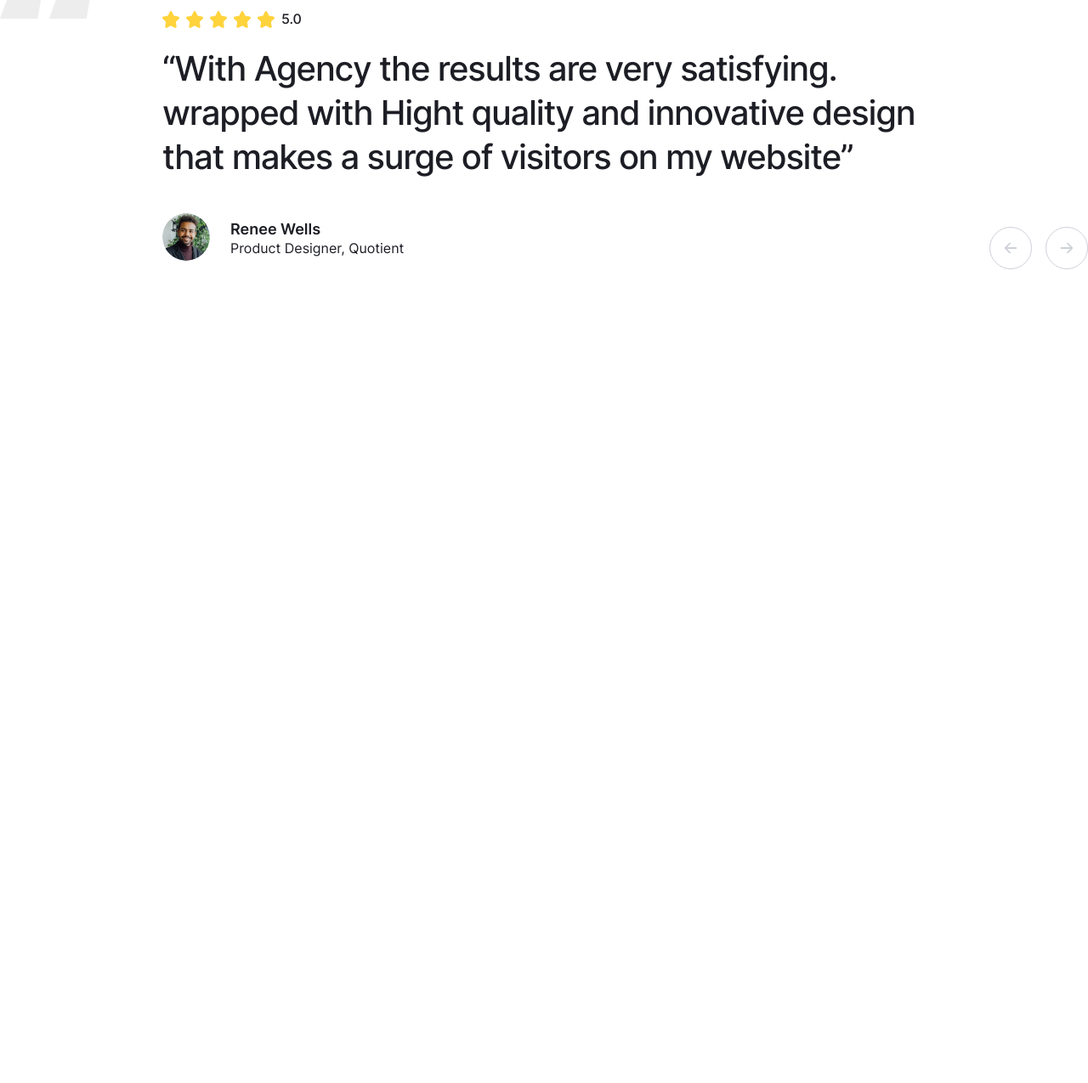
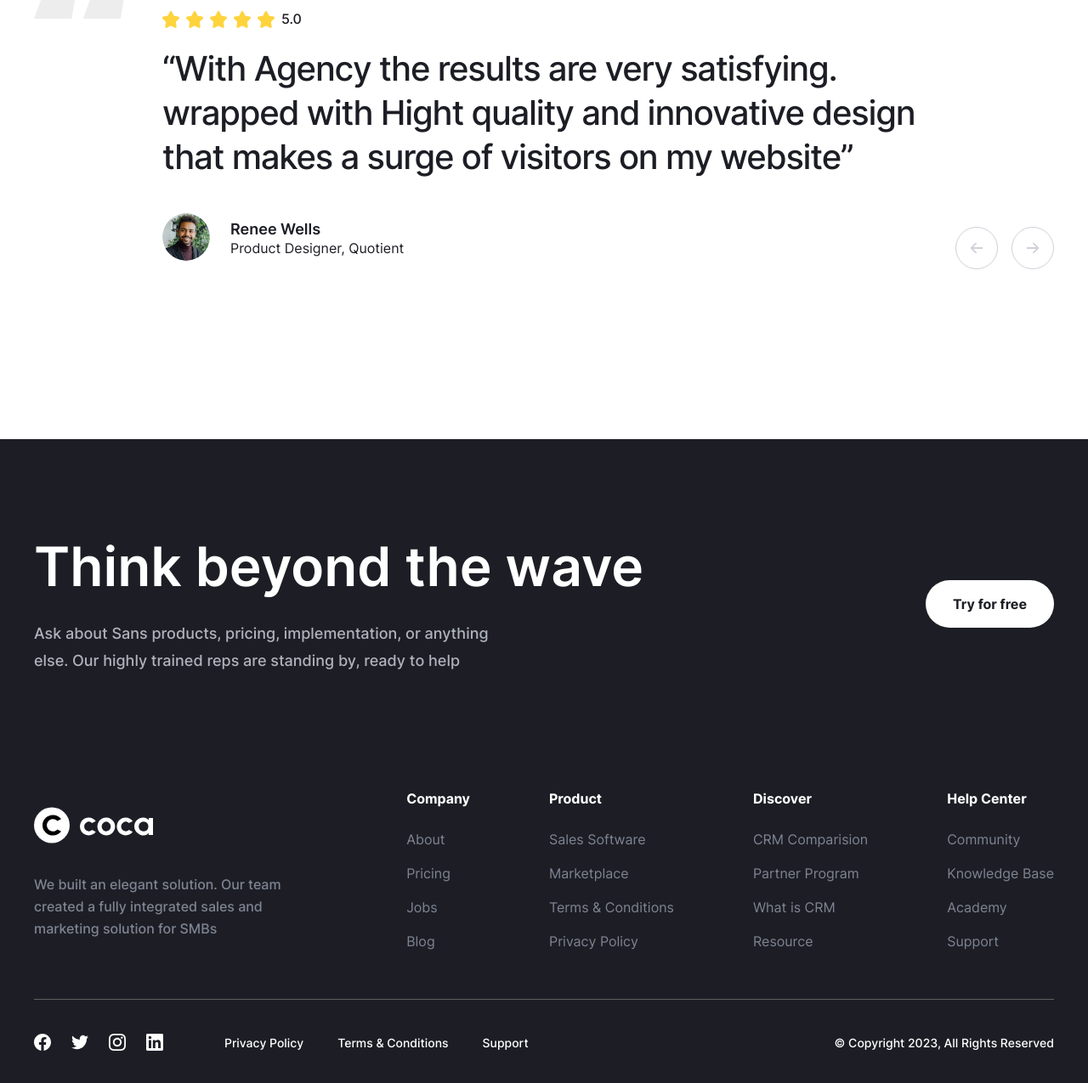
Before and after one commit to serega240805/coca, a website built with Vite: page src/index.html in a window 1280 px wide. Shown: the part 5948-7223 px from the top of the page at 85% size. Before the commit the page ends 6465 px from the top, so only its background shows below. Built offline with nearby package versions, Linux system fonts and the light colour scheme.

Commit message:
Created footer

```diff
--- /dev/null
+++ b/src/html/components/footer.html
@@ -0,0 +1,178 @@
+<footer class="footer">
+    <div class="footer__container">
+      <div class="footer__head">
+        <div class="footer__head-text">
+          <h3 class="footer__title">Think beyond the wave</h3>
+          <p class="footer__descr text-p-medium">
+            Ask about Sans products, pricing, implementation, or anything else.
+            Our highly trained reps are standing by, ready to help
+          </p>
+        </div>
+        <a href="/coca/contact.html#get-started" class="footer__link button-form"
+          >Try for free</a
+        >
+      </div>
+      <div class="footer__body">
+        <div class="footer__body-info">
+          <a href="/coca/" class="footer__logo" aria-label="Home page">
+            <img
+              loading="lazy"
+              src="./assets/icons/light-logo.svg"
+              width="140"
+              height="42"
+              alt="Coca logo"
+            />
+          </a>
+          <p class="footer__body-descr text-p-default">
+            We built an elegant solution. Our team created a fully integrated
+            sales and marketing solution for SMBs
+          </p>
+        </div>
+        <nav class="footer__nav">
+          <ul class="footer__list text-p-default">
+            <li class="footer__item">
+              <h4 class="footer__item-title">Company</h4>
+              <ul class="footer__sublist">
+                <li class="footer__subitem">
+                  <a href="/coca/about.html" class="footer__subitem-link">
+                    About
+                  </a>
+                </li>
+                <li class="footer__subitem">
+                  <a href="/coca/pricing.html" class="footer__subitem-link">
+                    Pricing
+                  </a>
+                </li>
+                <li class="footer__subitem">
+                  <a href="/coca/jobs.html" class="footer__subitem-link">Jobs</a>
+                </li>
+                <li class="footer__subitem">
+                  <a href="/coca/blog.html" class="footer__subitem-link">Blog</a>
+                </li>
+              </ul>
+            </li>
+
+            <li class="footer__item">
+              <h4 class="footer__item-title">Product</h4>
+              <ul class="footer__sublist">
+                <li class="footer__subitem">
+                  <a href="#" class="footer__subitem-link"> Sales Software </a>
+                </li>
+                <li class="footer__subitem">
+                  <a href="#" class="footer__subitem-link"> Marketplace </a>
+                </li>
+                <li class="footer__subitem">
+                  <a href="#" class="footer__subitem-link">
+                    Terms & Conditions
+                  </a>
+                </li>
+                <li class="footer__subitem">
+                  <a href="#" class="footer__subitem-link">Privacy Policy</a>
+                </li>
+              </ul>
+            </li>
+
+            <li class="footer__item">
+              <h4 class="footer__item-title">Discover</h4>
+              <ul class="footer__sublist">
+                <li class="footer__subitem">
+                  <a href="#" class="footer__subitem-link">CRM Comparision</a>
+                </li>
+                <li class="footer__subitem">
+                  <a href="#" class="footer__subitem-link">Partner Program</a>
+                </li>
+                <li class="footer__subitem">
+                  <a href="#" class="footer__subitem-link"> What is CRM </a>
+                </li>
+                <li class="footer__subitem">
+                  <a href="#" class="footer__subitem-link">Resource</a>
+                </li>
+              </ul>
+            </li>
+
+            <li class="footer__item">
+              <h4 class="footer__item-title">Help Center</h4>
+              <ul class="footer__sublist">
+                <li class="footer__subitem">
+                  <a href="#" class="footer__subitem-link">Community</a>
+                </li>
+                <li class="footer__subitem">
+                  <a href="#" class="footer__subitem-link">Knowledge Base</a>
+                </li>
+                <li class="footer__subitem">
+                  <a href="#" class="footer__subitem-link">Academy</a>
+                </li>
+                <li class="footer__subitem">
+                  <a href="#" class="footer__subitem-link">Support</a>
+                </li>
+              </ul>
+            </li>
+          </ul>
+        </nav>
+      </div>
+      <div class="footer__bottom">
+        <div class="footer__bottom-lists">
+          <ul class="footer__social-list">
+            <li class="footer__social-item">
+              <a href="#" class="footer__social-link" aria-label="Facebook">
+                <img
+                  loading="lazy"
+                  src="./assets/icons/socials/fb-icon.svg"
+                  width="20"
+                  height="20"
+                  alt="Facebook icon"
+                />
+              </a>
+            </li>
+            <li class="footer__social-item">
+              <a href="#" class="footer__social-link">
+                <img
+                  loading="lazy"
+                  src="./assets/icons/socials/tw-icon.svg"
+                  width="20"
+                  height="20"
+                  alt="Twitter icon"
+                />
+              </a>
+            </li>
+            <li class="footer__social-item">
+              <a href="#" class="footer__social-link" aria-label="Instagram">
+                <img
+                  loading="lazy"
+                  src="./assets/icons/socials/inst-icon.svg"
+                  width="20"
+                  height="20"
+                  alt="Instagram icon"
+                />
+              </a>
+            </li>
+            <li class="footer__social-item">
+              <a href="#" class="footer__social-link" aria-label="LinkedIn">
+                <img
+                  loading="lazy"
+                  src="./assets/icons/socials/ln-icon.svg"
+                  width="20"
+                  height="20"
+                  alt="LinkedIn icon"
+                />
+              </a>
+            </li>
+          </ul>
+          <ul class="footer__bottom-list text-p-small">
+            <li class="footer__bottom-item">
+              <a href="#" class="footer__bottom-link">Privacy Policy</a>
+            </li>
+            <li class="footer__bottom-item">
+              <a href="#" class="footer__bottom-link">Terms & Conditions</a>
+            </li>
+            <li class="footer__bottom-item">
+              <a href="#" class="footer__bottom-link">Support</a>
+            </li>
+          </ul>
+        </div>
+        <div class="footer__copyright text-p-small">
+          © Copyright 2023, All Rights Reserved
+        </div>
+      </div>
+    </div>
+  </footer>
--- a/src/html/components/home/testimonials.html
+++ b/src/html/components/home/testimonials.html
@@ -1,5 +1,5 @@
 <section class="testimonials">
-    <div class="container">
+    <div class="testimonials__container">
       <div class="testimonials__head">
         <h2 class="testimonials__title heading-h2">
           What our customer are saying
--- a/src/index.html
+++ b/src/index.html
@@ -15,6 +15,8 @@
       <load src="./html/components/home/testimonials.html" />
     </main>
 
+    <load src="./html/components/footer.html" />
+
     <script type="module" src="/js/main.js"></script>
   </body>
 </html>
--- /dev/null
+++ b/src/scss/components/footer.scss
@@ -0,0 +1,281 @@
+.footer {
+  padding: 112px 0 58px;
+  color: #fff;
+  background-color: var(--black-bg-color);
+
+  @include mobile {
+    padding-top: 62px;
+  }
+
+
+  &__head {
+    @include flex-all-between;
+    margin-bottom: 134px;
+
+    @include tablet {
+        gap: 40px;
+        flex-direction: column;
+        align-items: flex-start;
+        margin-bottom: 84px;
+      }
+
+      @include mobile {
+        align-items: center;
+        margin-bottom: 64px;
+        text-align: center;
+      }
+
+      @include small-mobile {
+        margin-bottom: 44px;
+      }
+  }
+
+  &__title {
+    margin-bottom: 24px;
+    font-weight: 600;
+    font-size: 64px;
+    line-height: 120%;
+
+    @include tablet {
+        font-size: 54px;
+      }
+
+      @include mobile {
+        font-size: 42px;
+      }
+  }
+
+  &__descr {
+    max-width: 543px;
+    font-weight: 500;
+    line-height: 178%;
+    color: var(--neutral-color-50);
+  }
+
+  &__link {
+    padding: 16px 32px;
+    color: #1d1e25;
+    background-color: #fff;
+  }
+
+  &__logo {
+    display: inline-block;
+    margin-bottom: 19px;
+
+    @include tablet {
+      margin-bottom: 0;
+    }
+  }
+
+  &__body {
+    @include flex-all-between;
+    margin-bottom: 56px;
+
+    @include tablet {
+      gap: 40px;
+      flex-direction: column;
+      align-items: flex-start;
+    }
+
+    @include mobile {
+      flex-direction: column-reverse;
+    }
+
+    &-info {
+      @include tablet {
+        @include flex-align-center;
+        gap: 30px;
+      }
+
+      @include small-tablet {
+        gap: 10px;
+        flex-direction: column;
+        width: 100%;
+        text-align: center;
+      }
+    }
+
+    &-descr {
+      max-width: 292px;
+      font-weight: 500;
+      line-height: 162%;
+      color: var(--neutral-color-150);
+
+      @include tablet {
+        max-width: 500px;
+      }
+    }
+  }
+
+  &__nav {
+    @include tablet {
+      width: 100%;
+    }
+  }
+
+  &__list {
+    display: flex;
+    gap: 93px;
+
+    @include mini-desktop {
+      gap: 53px;
+      justify-content: center;
+    }
+
+    @include tablet {
+      justify-content: space-between;
+    }
+
+    @include mobile {
+      gap: 40px 60px;
+      flex-wrap: wrap;
+      justify-content: center;
+    }
+
+    @include small-mobile {
+      text-align: center;
+    }
+  }
+
+  &__item {
+    &-title {
+      margin-bottom: 24px;
+      font-weight: 700;
+      line-height: 150%;
+    }
+
+    @include mobile {
+      min-width: 143px;
+    }
+  }
+
+  &__subitem {
+    &:not(:last-child) {
+      margin-bottom: 16px;
+    }
+
+    &-link {
+      position: relative;
+      font-weight: 400;
+      line-height: 150%;
+      color: var(--neutral-color-150);
+
+      &::after {
+        content: '';
+        position: absolute;
+        right: 0;
+        bottom: -5px;
+        left: 0;
+        height: 1px;
+        background-color: var(--neutral-color-150);
+        opacity: 0;
+        visibility: hidden;
+        transition:
+          opacity var(--transition),
+          visibility var(--transition);
+      }
+
+      &:hover {
+        &::after {
+          opacity: 1;
+          visibility: visible;
+        }
+      }
+    }
+  }
+
+  &__bottom {
+    @include flex-all-between;
+    gap: 20px 40px;
+    flex-wrap: wrap;
+    border-top: 1px solid var(--neutral-color-70);
+    padding-top: 40px;
+
+    @include tablet {
+      justify-content: center;
+    }
+
+    &-lists {
+      @include flex-align-center;
+      gap: 72px;
+
+      @include tablet {
+        gap: 42px;
+      }
+
+      @include mobile {
+        gap: 20px;
+        flex-direction: column;
+      }
+    }
+
+    &-list {
+      display: flex;
+      gap: 40px;
+
+      @include tablet {
+        gap: 20px;
+      }
+
+      @include small-mobile {
+        gap: 10px 20px;
+        flex-wrap: wrap;
+        justify-content: center;
+      }
+    }
+
+    &-link {
+      position: relative;
+      font-weight: 500;
+      line-height: 143%;
+      color: #fff;
+
+      &::after {
+        content: '';
+        position: absolute;
+        right: 0;
+        bottom: -5px;
+        left: 0;
+        height: 1px;
+        background-color: #fff;
+        opacity: 0;
+        visibility: hidden;
+        transition:
+          opacity var(--transition),
+          visibility var(--transition);
+      }
+
+      &:hover {
+        &::after {
+          opacity: 1;
+          visibility: visible;
+        }
+      }
+    }
+  }
+
+  &__social {
+    &-list {
+      @include flex-align-center;
+      gap: 24px;
+
+      @include tablet {
+        gap: 18px;
+      }
+    }
+
+    &-link {
+      transition: opacity var(--transition);
+
+      &:hover {
+        opacity: 0.8;
+      }
+    }
+  }
+
+  &__copyright {
+    font-weight: 500;
+    line-height: 143%;
+    color: #fff;
+  }
+}
--- a/src/scss/main.scss
+++ b/src/scss/main.scss
@@ -12,3 +12,4 @@
 @import "./components/home/strenght";
 @import "./components/home/insight";
 @import "./components/home/testimonials";
+@import "./components/footer";
```
